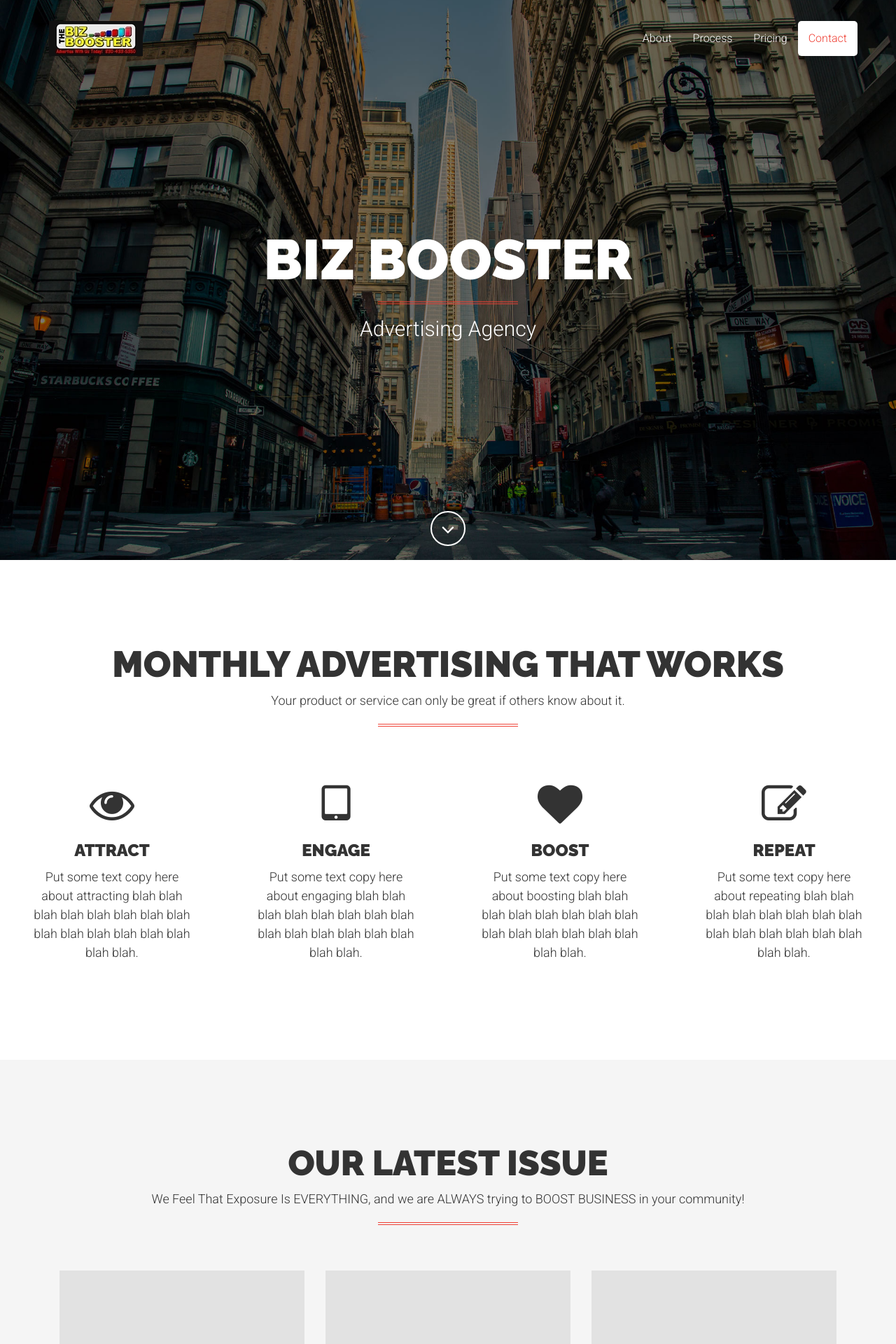
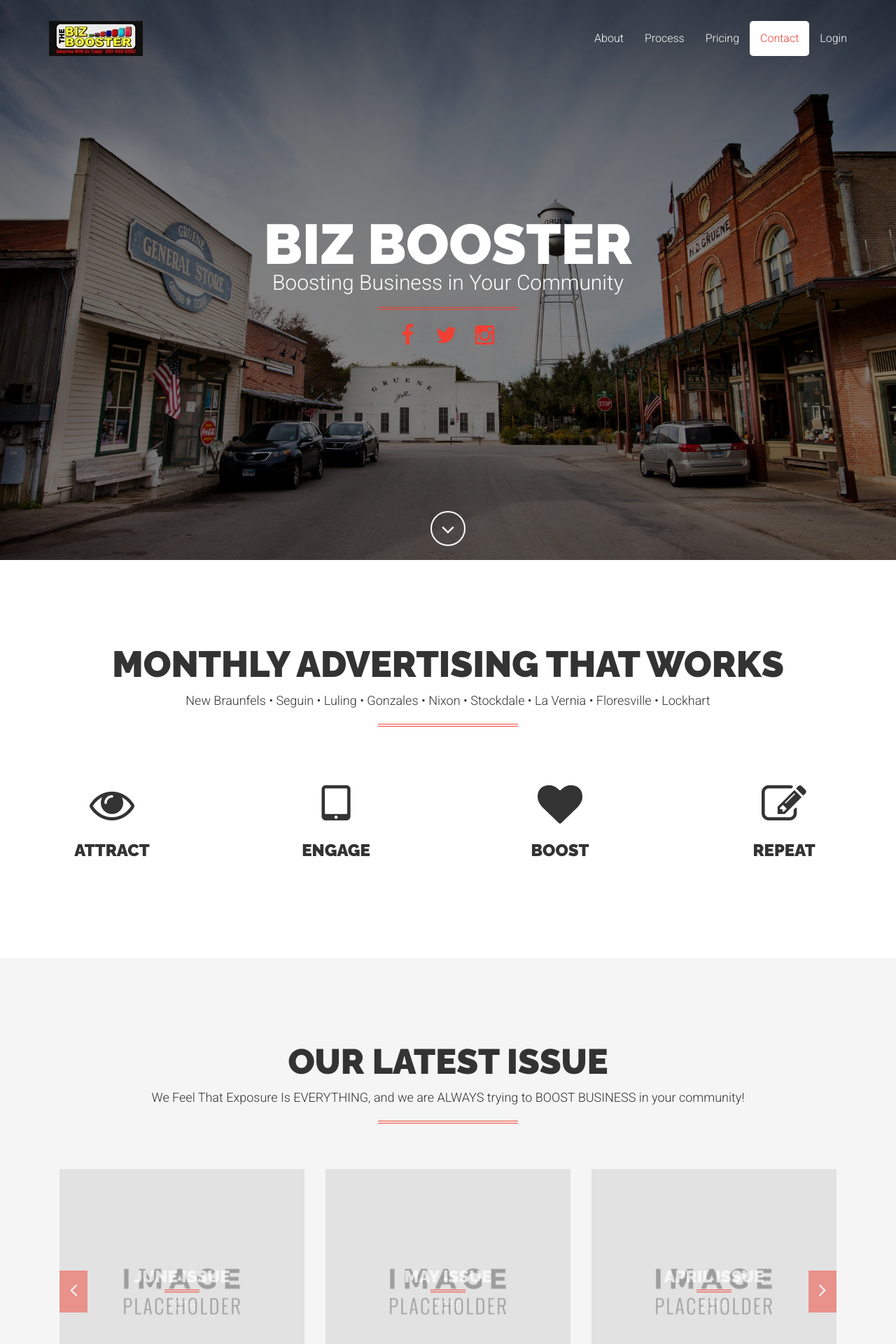
Before and after one commit to kevinthecyborg/bizbooster, a PHP site: page / in a window 1280 px wide. Shown: the top 1920 px of the page at 70% size. Run offline with PHP 8.4, Linux system fonts and the light colour scheme.

Commit message:
many visual updates

```diff
--- a/assets/css/vitality-red.css
+++ b/assets/css/vitality-red.css
@@ -1011,11 +1011,11 @@
 footer.footer .copyright p.small {
   font-size: 14px;
 }
-@media (min-width: 1025px) {
+/*@media (min-width: 1025px) {
   footer.footer {
     background-attachment: fixed;
   }
-}
+}*/
 .btn-outline-light {
   color: white;
   border: 1px solid white;
--- a/index.html
+++ b/index.html
@@ -1,6 +1,5 @@
 <!DOCTYPE html>
 <html lang="en">
-
 	<head>
 		<meta charset="utf-8">
 		<meta name="viewport" content="width=device-width, initial-scale=1.0, user-scalable=no">
@@ -46,9 +45,10 @@
 		<script src="https://oss.maxcdn.com/libs/html5shiv/3.7.0/html5shiv.js"></script>
 		<script src="https://oss.maxcdn.com/libs/respond.js/1.3.0/respond.min.js"></script>
 		<![endif]-->
+    <!-- Custom CSS -->
+		<link href="assets/css/custom/custom.css" rel="stylesheet" type="text/css">
 	</head>
 	<!-- Alternate Body Classes: .modern and .vintage -->
-
 	<body id="page-top">
 		<!-- Navigation -->
 		<!-- Note: navbar-default and navbar-inverse are both supported with this theme. -->
@@ -63,7 +63,7 @@
 					<span class="icon-bar"></span>
 					</button>
 					<a class="navbar-brand page-scroll" href="#page-top">
-                    <img src="assets/img/bblogo.jpg" class="img-responsive" alt="">
+					<img src="assets/img/bblogo.jpg" class="img-responsive" alt="Biz Booster">
 					</a>
 				</div>
 				<!-- Collect the nav links, forms, and other content for toggling -->
@@ -78,14 +78,14 @@
 						<li>
 							<a class="page-scroll" href="#process">Process</a>
 						</li>
-                    <!--<li>
-                        <a class="page-scroll" href="#work">Work</a>
-                    </li>-->
 						<li>
 							<a class="page-scroll" href="#pricing">Pricing</a>
 						</li>
 						<li>
 							<a class="page-scroll" href="#contact">Contact</a>
+						</li>
+            <li>
+							<a href="http://client.bizboostercalltracking.com/login.php">Login</a>
 						</li>
 					</ul>
 				</div>
@@ -97,8 +97,23 @@
 			<div class="intro-content">
 				<!--<img src="assets/img/profile.png" class="img-responsive img-centered" alt="">-->
 				<div class="brand-name">Biz Booster</div>
+				<div class="brand-name-subtext">Boosting Business in Your Community</div>
 				<hr class="colored">
-            <div class="brand-name-subtext">Advertising Agency</div>
+				<div class="row social">
+					<div class="col-lg-12">
+						<ul class="list-inline">
+              <li>
+                <a href="https://www.facebook.com/TheBizBooster" target="_blank"><i class="fa fa-facebook fa-fw fa-2x"></i></a>
+							</li>
+							<li>
+                <a href="https://twitter.com/TheBizBooster" target="_blank"><i class="fa fa-twitter fa-fw fa-2x"></i></a>
+							</li>
+              <li>
+                <a href="https://instagram.com/bizboostermonthly/" target="_blank"><i class="fa fa-instagram fa-fw fa-2x"></i></a>
+							</li>
+						</ul>
+					</div>
+				</div>
 			</div>
 			<div class="scroll-down">
 				<a class="btn page-scroll" href="#about"><i class="fa fa-angle-down fa-fw"></i></a>
@@ -109,7 +124,7 @@
 				<div class="row text-center">
 					<div class="col-lg-12 wow fadeIn">
 						<h1>Monthly Advertising That Works</h1>
-                    <p>Your product or service can only be great if others know about it.</p>
+						<p>New Braunfels • Seguin • Luling • Gonzales • Nixon • Stockdale • La Vernia • Floresville • Lockhart</p>
 						<hr class="colored">
 					</div>
 				</div>
@@ -118,28 +133,24 @@
 						<div class="about-content">
 							<i class="fa fa-eye fa-4x"></i>
 							<h3>Attract</h3>
-                        <p>Put some text copy here about attracting blah blah blah blah blah blah blah blah blah blah blah blah blah blah blah blah.</p>
 						</div>
 					</div>
 					<div class="col-md-3 col-sm-6 wow fadeIn" data-wow-delay=".4s">
 						<div class="about-content">
 							<i class="fa fa-tablet fa-4x"></i>
 							<h3>Engage</h3>
-                        <p>Put some text copy here about engaging blah blah blah blah blah blah blah blah blah blah blah blah blah blah blah blah.</p>
 						</div>
 					</div>
 					<div class="col-md-3 col-sm-6 wow fadeIn" data-wow-delay=".6s">
 						<div class="about-content">
 							<i class="fa fa-heart fa-4x"></i>
 							<h3>Boost</h3>
-                        <p>Put some text copy here about boosting blah blah blah blah blah blah blah blah blah blah blah blah blah blah blah blah.</p>
 						</div>
 					</div>
 					<div class="col-md-3 col-sm-6 wow fadeIn" data-wow-delay=".8s">
 						<div class="about-content">
 							<i class="fa fa-edit fa-4x"></i>
 							<h3>Repeat</h3>
-                        <p>Put some text copy here about repeating blah blah blah blah blah blah blah blah blah blah blah blah blah blah blah blah.</p>
 						</div>
 					</div>
 				</div>
@@ -159,107 +170,43 @@
 						<div class="about-carousel">
 							<div class="item">
 								<img src="assets/img/people/placeholder.jpg" class="img-responsive" alt="">
-                             <!--<div class="caption">
-                                <h3>Patricia West</h3>
+								<div class="caption">
+									<h3>June Issue</h3>
 									<hr class="colored">
-                                <p>Marketing Director</p>
-                                <ul class="list-inline social">
-                                    <li>
-                                        <a href="#"><i class="fa fa-facebook fa-fw"></i></a>
-                                    </li>
-                                    <li>
-                                        <a href="#"><i class="fa fa-twitter fa-fw"></i></a>
-                                    </li>
-                                    <li>
-                                        <a href="#"><i class="fa fa-linkedin fa-fw"></i></a>
-                                    </li>
-                                </ul>
-                            </div>-->
+									<p>2016</p>
+								</div>
 							</div>
 							<div class="item">
 								<img src="assets/img/people/placeholder.jpg" class="img-responsive" alt="">
-                             <!--<div class="caption">
-                                <h3>Howard Scott</h3>
+                <div class="caption">
+									<h3>May Issue</h3>
 									<hr class="colored">
-                                <p>Sales Manager</p>
-                                <ul class="list-inline social">
-                                    <li>
-                                        <a href="#"><i class="fa fa-facebook fa-fw"></i></a>
-                                    </li>
-                                    <li>
-                                        <a href="#"><i class="fa fa-twitter fa-fw"></i></a>
-                                    </li>
-                                    <li>
-                                        <a href="#"><i class="fa fa-linkedin fa-fw"></i></a>
-                                    </li>
-                                </ul>
-                            </div>-->
+									<p>2016</p>
+								</div>
 							</div>
 							<div class="item">
 								<img src="assets/img/people/placeholder.jpg" class="img-responsive" alt="">
-                             <!--<div class="caption">
-                                <h3>Kate Williams</h3>
+								<div class="caption">
+									<h3>April Issue</h3>
 									<hr class="colored">
-                                <p>Creative Director</p>
-                                <ul class="list-inline social">
-                                    <li>
-                                        <a href="#"><i class="fa fa-facebook fa-fw"></i></a>
-                                    </li>
-                                    <li>
-                                        <a href="#"><i class="fa fa-twitter fa-fw"></i></a>
-                                    </li>
-                                    <li>
-                                        <a href="#"><i class="fa fa-linkedin fa-fw"></i></a>
-                                    </li>
-                                    <li>
-                                        <a href="#"><i class="fa fa-dribbble fa-fw"></i></a>
-                                    </li>
-                                </ul>
-                            </div>-->
+									<p>2016</p>
+								</div>
 							</div>
 							<div class="item">
 								<img src="assets/img/people/placeholder.jpg" class="img-responsive" alt="">
-                             <!--<div class="caption">
-                                <h3>Amy Vanderbute</h3>
+                <div class="caption">
+									<h3>March Issue</h3>
 									<hr class="colored">
-                                <p>Graphic Artist</p>
-                                <ul class="list-inline social">
-                                    <li>
-                                        <a href="#"><i class="fa fa-facebook fa-fw"></i></a>
-                                    </li>
-                                    <li>
-                                        <a href="#"><i class="fa fa-twitter fa-fw"></i></a>
-                                    </li>
-                                    <li>
-                                        <a href="#"><i class="fa fa-linkedin fa-fw"></i></a>
-                                    </li>
-                                    <li>
-                                        <a href="#"><i class="fa fa-dribbble fa-fw"></i></a>
-                                    </li>
-                                </ul>
-                            </div>-->
+									<p>2016</p>
+								</div>
 							</div>
 							<div class="item">
 								<img src="assets/img/people/placeholder.jpg" class="img-responsive" alt="">
-                            <!--<div class="caption">
-                                <h3>Jeremy Davidson</h3>
+                <div class="caption">
+									<h3>February Issue</h3>
 									<hr class="colored">
-                                <p>Web Developer</p>
-                                <ul class="list-inline social">
-                                    <li>
-                                        <a href="#"><i class="fa fa-facebook fa-fw"></i></a>
-                                    </li>
-                                    <li>
-                                        <a href="#"><i class="fa fa-twitter fa-fw"></i></a>
-                                    </li>
-                                    <li>
-                                        <a href="#"><i class="fa fa-linkedin fa-fw"></i></a>
-                                    </li>
-                                    <li>
-                                        <a href="#"><i class="fa fa-github fa-fw"></i></a>
-                                    </li>
-                                </ul>
-                            </div>-->
+									<p>2016</p>
+								</div>
 							</div>
 						</div>
 					</div>
@@ -270,7 +217,7 @@
 			<div class="container wow fadeIn">
 				<div class="row">
 					<div class="col-md-10 col-md-offset-1">
-                    <span class="quote">Good <span class="text-primary">advertising</span> is the best way to <span class="text-primary">boost</span> your business.</span>
+						<span class="quote">Good <span class="text-primary"><strong>advertising</strong></span> is the<br/> best way to <span class="text-primary"><strong>boost</strong></span> your business.</span>
 						<hr class=" colored">
 						<a class="btn btn-outline-light page-scroll" href="#contact">Let's Do It</a>
 					</div>
@@ -604,16 +551,15 @@
 							<div class="item">
 								<div class="row">
 									<div class="col-lg-12">
-                                    <p class="lead">"Working with Biz Booster was both a valuable and rewarding experience."</p>
+										<p class="lead">"Most effective advertising publication in town... Period! Would recommend their services to any business owner out there wanting to get their business known."</p>
 										<hr class="colored">
-                                    <p class="quote">Lorem ipsum dolor sit amet, consectetur adipisicing elit. Reprehenderit, temporibus, laborum, dignissimos doloremque corporis alias nostrum recusandae culpa id quisquam harum impedit sed sunt non obcaecati vero ipsam aut fugit?</p>
 										<div class="testimonial-info">
 											<div class="testimonial-img">
 												<img src="assets/img/testimonials/1.jpg" class="img-circle img-responsive" alt="">
 											</div>
 											<div class="testimonial-author">
-                                            <span class="name">Jon Doe</span>
-                                            <p class="small">CEO of Mega Corp</p>
+												<span class="name">Brenda</span>
+												<p class="small">Joe Cools A/C & Heating</p>
 												<div class="stars">
 													<i class="fa fa-star"></i>
 													<i class="fa fa-star"></i>
@@ -629,16 +575,15 @@
 							<div class="item">
 								<div class="row">
 									<div class="col-lg-12">
-                                    <p class="lead">"Working with Biz Booster was both a valuable and rewarding experience."</p>
+										<p class="lead">"The Biz Booster is very informative and professional looking!"</p>
 										<hr class="colored">
-                                    <p class="quote">Lorem ipsum dolor sit amet, consectetur adipisicing elit. Reprehenderit, temporibus, laborum, dignissimos doloremque corporis alias nostrum recusandae culpa id quisquam harum impedit sed sunt non obcaecati vero ipsam aut fugit?</p>
 										<div class="testimonial-info">
 											<div class="testimonial-img">
 												<img src="assets/img/testimonials/1.jpg" class="img-circle img-responsive" alt="">
 											</div>
 											<div class="testimonial-author">
-                                            <span class="name">Jon Doe</span>
-                                            <p class="small">CEO of Mega Corp</p>
+												<span class="name">Letty</span>
+												<p class="small">Customer</p>
 												<div class="stars">
 													<i class="fa fa-star"></i>
 													<i class="fa fa-star"></i>
@@ -662,54 +607,48 @@
 					<div class="col-lg-12">
 						<h2>Pricing</h2>
 						<hr class="colored">
-                    <p>Lorem ipsum dolor sit amet, consectetur adipisicing elit. Eum, quae, laborum, voluptate delectus odio doloremque error porro obcaecati nemo animi ducimus quaerat nostrum? Ab molestiae eaque et atque architecto reiciendis.</p>
+            <p>View our additional plans <a href="#">here</a>. Have additional needs? <a class="page-scroll" href="#contact">Contact us</a> and we will work something out.</p>
 					</div>
 				</div>
 				<div class="row content-row">
 					<div class="col-md-4">
 						<div class="pricing-item featured-first">
-                        <h3>Basic</h3>
+							<h3>3 Month<br/><span class="small">Agreement</span></h3>
 							<hr class="colored">
-                        <div class="price"><span class="number"><sup>$</sup>25</span> / month</div>
+							<div class="price">from <span class="number"> <sup>$</sup>150</span> / month</div>
 							<ul class="list-group">
-                            <li class="list-group-item">Blah Blah</li>
-                            <li class="list-group-item">Blah Blah</li>
-                            <li class="list-group-item">Blah Blah</li>
-                            <li class="list-group-item">Blah Blah</li>
-                            <li class="list-group-item">Blah Blah</li>
-                            <li class="list-group-item">Blah Blah</li>
+								<li class="list-group-item">1/8 Page - <strong>$150</strong>/mo</li>
+								<li class="list-group-item">1/4 Page - <strong>$200</strong>/mo</li>
+								<li class="list-group-item">1/2 Page - <strong>$350</strong>/mo</li>
+								<li class="list-group-item">Full Page - <strong>$600</strong>/mo</li>
 							</ul>
 							<a href="#" class="btn btn-outline-dark">Sign Up</a>
 						</div>
 					</div>
 					<div class="col-md-4">
 						<div class="pricing-item featured">
-                        <h3>Plus</h3>
+							<h3>6 Month<br/><span class="small">Agreement</span></h3>
 							<hr class="colored">
-                        <div class="price"><span class="number"><sup>$</sup>50</span> / month</div>
+							<div class="price">from <span class="number"><sup>$</sup>135</span> / month</div>
 							<ul class="list-group">
-                            <li class="list-group-item">Blah Blah</li>
-                            <li class="list-group-item">Blah Blah</li>
-                            <li class="list-group-item">Blah Blah</li>
-                            <li class="list-group-item">Blah Blah</li>
-                            <li class="list-group-item">Blah Blah</li>
-                            <li class="list-group-item">Blah Blah</li>
+                <li class="list-group-item">1/8 Page - <strong>$135</strong>/mo</li>
+								<li class="list-group-item">1/4 Page - <strong>$180</strong>/mo</li>
+								<li class="list-group-item">1/2 Page - <strong>$315</strong>/mo</li>
+								<li class="list-group-item">Full Page - <strong>$540</strong>/mo</li>
 							</ul>
 							<a href="#" class="btn btn-outline-dark">Sign Up</a>
 						</div>
 					</div>
 					<div class="col-md-4">
 						<div class="pricing-item featured-last">
-                        <h3>Premium</h3>
+							<h3>12 Month<br/><span class="small">Agreement</span></h3>
 							<hr class="colored">
-                        <div class="price"><span class="number"><sup>$</sup>150</span> / month</div>
+							<div class="price">from <span class="number"><sup>$</sup>120</span> / month</div>
 							<ul class="list-group">
-                            <li class="list-group-item">Blah Blah</li>
-                            <li class="list-group-item">Blah Blah</li>
-                            <li class="list-group-item">Blah Blah</li>
-                            <li class="list-group-item">Blah Blah</li>
-                            <li class="list-group-item">Blah Blah</li>
-                            <li class="list-group-item">Blah Blah</li>
+                <li class="list-group-item">1/8 Page - <strong>$120</strong>/mo</li>
+								<li class="list-group-item">1/4 Page - <strong>$160</strong>/mo</li>
+								<li class="list-group-item">1/2 Page - <strong>$280</strong>/mo</li>
+								<li class="list-group-item">Full Page - <strong>$480</strong>/mo</li>
 							</ul>
 							<a href="#" class="btn btn-outline-dark">Sign Up</a>
 						</div>
@@ -796,8 +735,8 @@
 				</div>
 			</div>
 		</section>
-    <a href="" class="btn btn-block btn-full-width">Sign Up Now!</a>
-    <footer class="footer" style="background-image: url('assets/img/bg-footer.jpg')">
+		<a href="#pricing" class="btn btn-block btn-full-width page-scroll">Sign Up Now!</a>
+		<footer class="footer">
 			<div class="container text-center">
 				<div class="row">
 					<div class="col-md-4 contact-details">
@@ -806,23 +745,27 @@
 					</div>
 					<div class="col-md-4 contact-details">
 						<h4><i class="fa fa-map-marker"></i> Visit</h4>
-                    <p> 664 N Hwy 123 Bypass #12
-                        <br>Seguin, TX 78155</p>
+						<p>664 N Hwy 123 Bypass, Suite 2
+						  <br>Seguin, TX 78155
+						</p>
 					</div>
 					<div class="col-md-4 contact-details">
 						<h4><i class="fa fa-envelope"></i> Email</h4>
-                    <p><a href="mailto:mail@example.com">mail@example.com</a>
+						<p><a href="mailto:info@bizboostermonthly.com">info@bizboostermonthly.com</a>
 						</p>
 					</div>
 				</div>
 				<div class="row social">
 					<div class="col-lg-12">
 						<ul class="list-inline">
-                        <li><a href="#"><i class="fa fa-facebook fa-fw fa-2x"></i></a>
+							<li>
+                <a href="https://www.facebook.com/TheBizBooster" target="_blank"><i class="fa fa-facebook fa-fw fa-2x"></i></a>
 							</li>
-                        <li><a href="#"><i class="fa fa-twitter fa-fw fa-2x"></i></a>
+							<li>
+                <a href="https://twitter.com/TheBizBooster" target="_blank"><i class="fa fa-twitter fa-fw fa-2x"></i></a>
 							</li>
-                        <li><a href="#"><i class="fa fa-linkedin fa-fw fa-2x"></i></a>
+              <li>
+                <a href="https://instagram.com/bizboostermonthly/" target="_blank"><i class="fa fa-instagram fa-fw fa-2x"></i></a>
 							</li>
 						</ul>
 					</div>
@@ -1002,5 +945,4 @@
 		<!-- Vitality Theme Scripts -->
 		<script src="assets/js/vitality.js"></script>
 	</body>
-
 </html>
```
Also changed, not shown: assets/img/bg-footer.jpg, assets/img/bg-header.jpg. Lines whose indentation alone changed are shown as unchanged.
